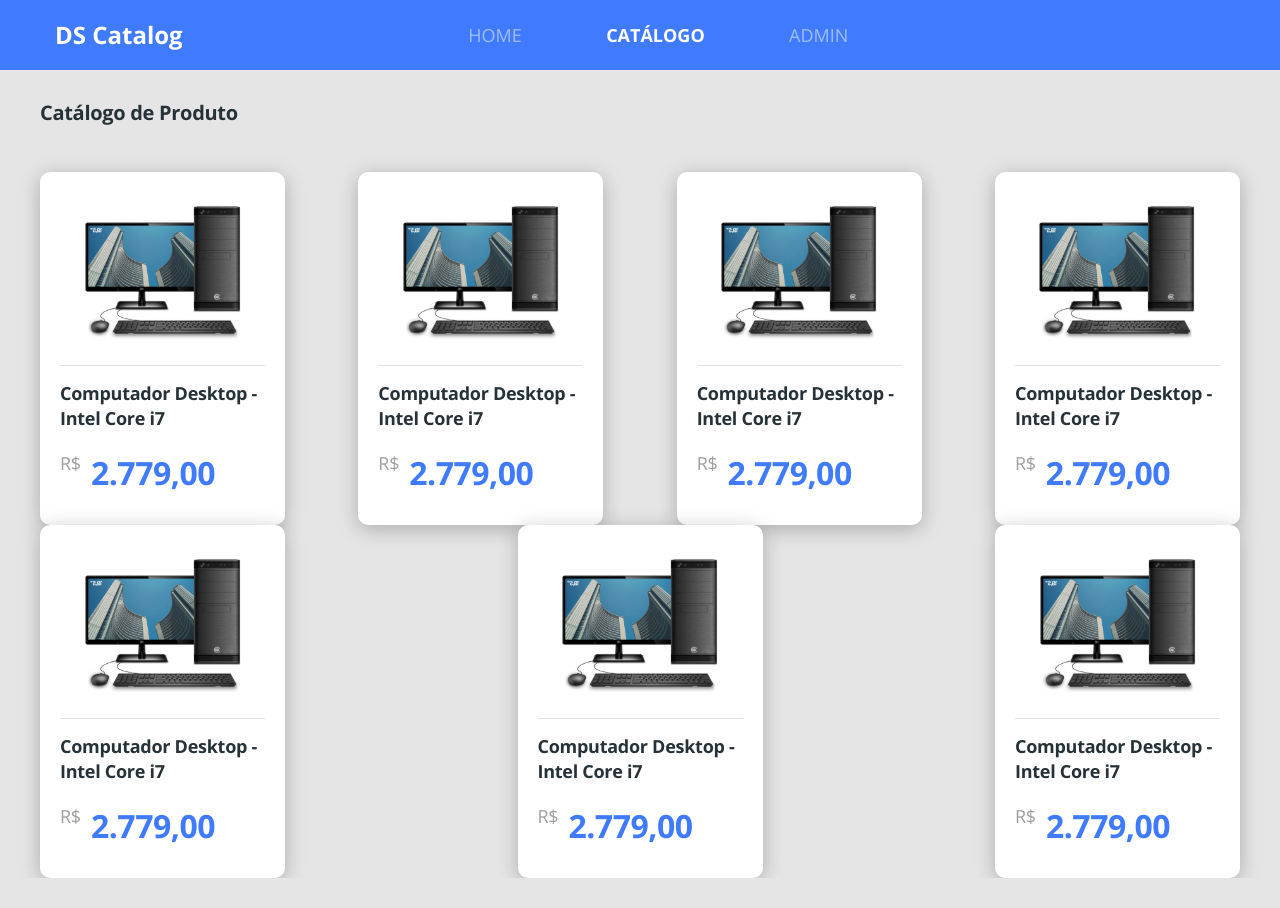
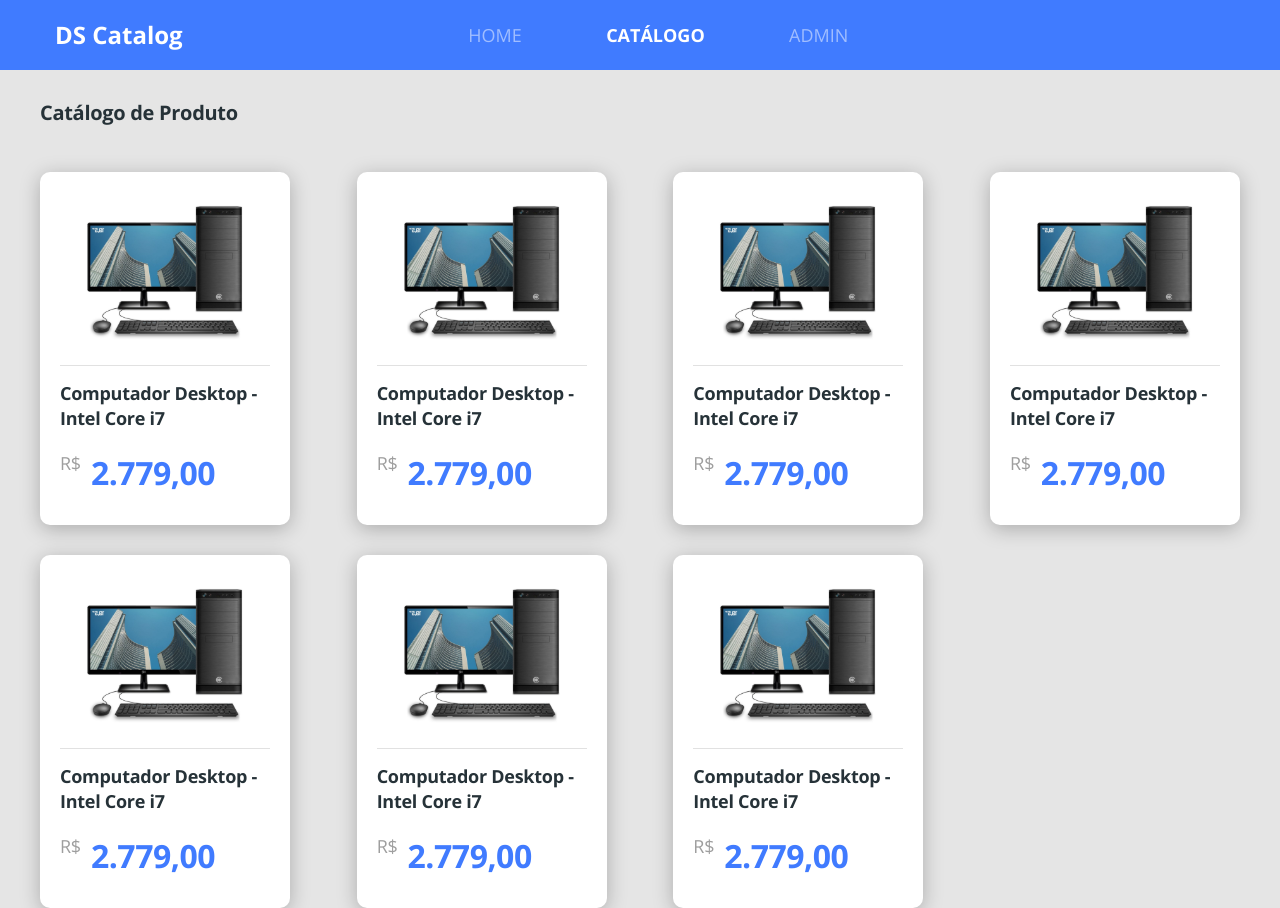
Before and after one commit to eliasneri/DSCatalog, a React (Create React App) app in the folder front-web/: page /catalog in a window 1280 px wide. Before the commit the page ends 878 px from the top, so only its background shows below. Built offline with nearby package versions, Linux system fonts and the light colour scheme.

Commit message:
Display Grid ProductCard

```diff
--- a/front-web/src/pages/Catalog/components/ProductCard/styles.scss
+++ b/front-web/src/pages/Catalog/components/ProductCard/styles.scss
@@ -1,5 +1,4 @@
 .product-card {
-    width: 245px;
     padding-top: 20px;
     padding-left: 20px;
     padding-right: 20px;
--- a/front-web/src/pages/Catalog/styles.scss
+++ b/front-web/src/pages/Catalog/styles.scss
@@ -13,7 +13,9 @@
 
 .catalog-products {
     margin-top: 43px;
-    display: flex;
-    flex-wrap: wrap;
+    display: grid;
+    grid-template-columns: repeat(auto-fill, 250px);
+    grid-gap: 30px 15px;
     justify-content: space-between;
+
 }
```
